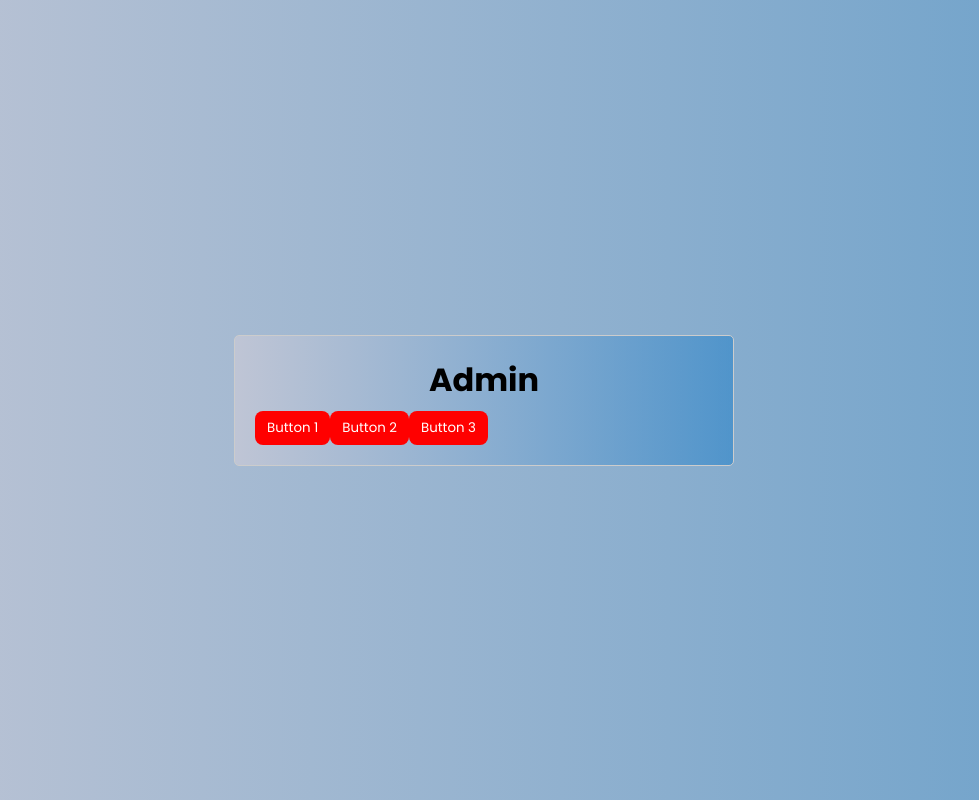
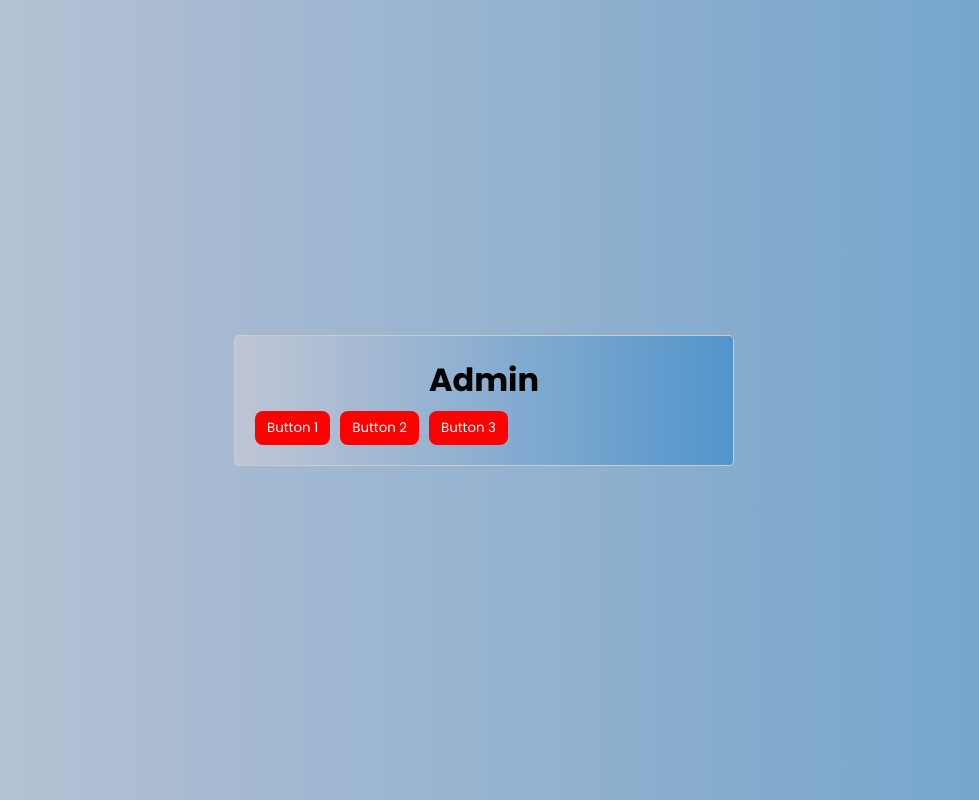
Before and after one commit to Kran891/jobportalreact, a React (Create React App) app: page /admin in a window 1280 px wide. Shown: the whole page, without its empty margins (156-1135 px from the left). Built offline with nearby package versions, Linux system fonts and the light colour scheme.

Commit message:
Added space between buttons

```diff
--- a/src/Components/Company/PostJob.css
+++ b/src/Components/Company/PostJob.css
@@ -67,3 +67,7 @@ body{
     background-image: url('https://images.unsplash.com/photo-1462899006636-339e08d1844e?ixlib=rb-4.0.3&ixid=M3wxMjA3fDB8MHxzZWFyY2h8NHx8YnVzaW5lc3MlMjBidWlsZGluZ3xlbnwwfHwwfHx8MA%3D%3D&w=1000&q=80'); /* Replace with your background image URL */
 
 }
+.header-buttons {
+    display: flex;
+    gap: 10px; /* Adjust the spacing as needed */
+}
```
